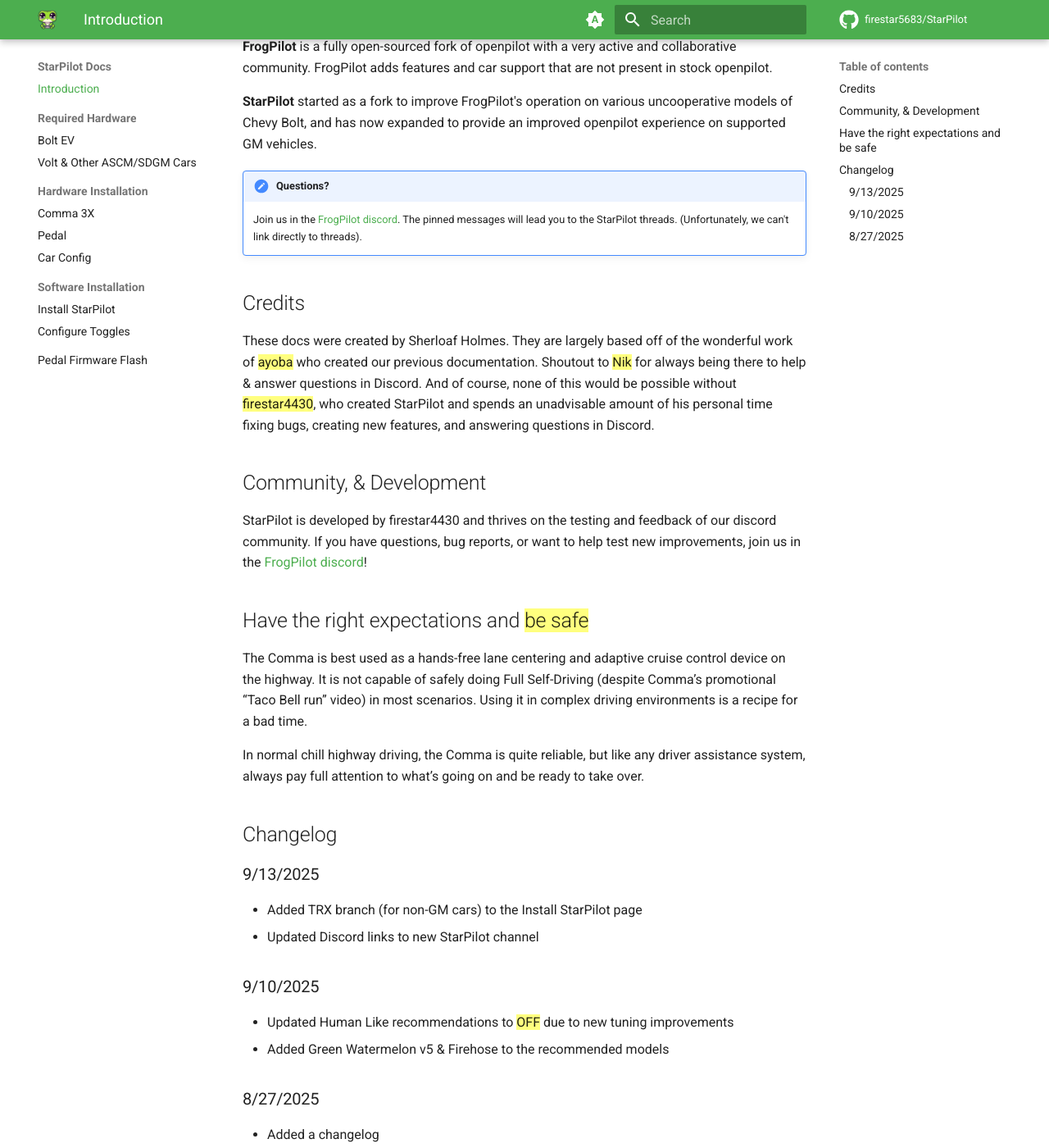
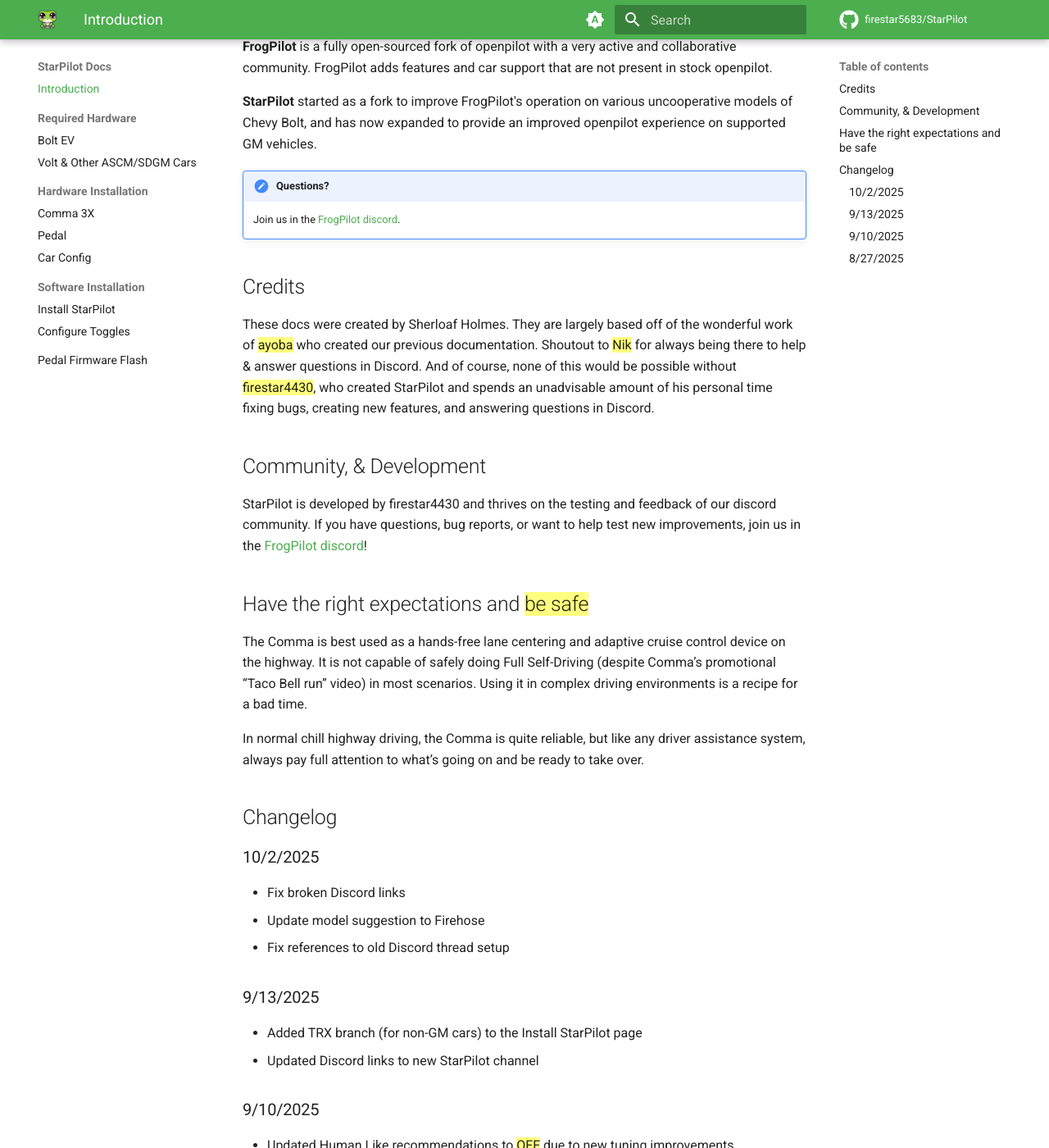
Before and after one commit to StarPilot-Docs/docs, an MkDocs documentation site: the page built from docs/index.md, in a window 1280 px wide and 1400 px high, scrolled down 321 px. Shown: the whole window at 82% size. Built offline with MkDocs 1.6.1 and Material for MkDocs 9.7.7, drawn with Linux system fonts in a browser that asks for light colours; comment, search, counter and statistics services are not loaded.

Commit message:
fix links

```diff
--- a/docs/index.md
+++ b/docs/index.md
@@ -9,14 +9,14 @@
 
 !!! note "Questions?"
 
-    Join us in the [FrogPilot discord](https://discord.gg/sN7HwDyxn8). The pinned messages will lead you to the StarPilot threads. (Unfortunately, we can't link directly to threads).
+    Join us in the [FrogPilot discord](https://discord.com/channels/1137853399715549214/1415794762312581222).
 
 ## Credits
 
 These docs were created by Sherloaf Holmes. They are largely based off of the wonderful work of ==ayoba== who created our previous documentation. Shoutout to ==Nik== for always being there to help & answer questions in Discord. And of course, none of this would be possible without ==firestar4430==, who created StarPilot and spends an unadvisable amount of his personal time fixing bugs, creating new features, and answering questions in Discord.
 
 ## Community, & Development
-StarPilot is developed by firestar4430 and thrives on the testing and feedback of our discord community. If you have questions, bug reports, or want to help test new improvements, join us in the [FrogPilot discord](https://discord.gg/sN7HwDyxn8)!
+StarPilot is developed by firestar4430 and thrives on the testing and feedback of our discord community. If you have questions, bug reports, or want to help test new improvements, join us in the [FrogPilot discord](https://discord.com/channels/1137853399715549214/1415794762312581222)!
 
 ## Have the right expectations and ==be safe==
 
@@ -25,6 +25,11 @@
 In normal chill highway driving, the Comma is quite reliable, but like any driver assistance system, always pay full attention to what’s going on and be ready to take over.
 
 ## Changelog
+
+### 10/2/2025
+* Fix broken Discord links
+* Update model suggestion to Firehose
+* Fix references to old Discord thread setup
 
 ### 9/13/2025
 * Added TRX branch (for non-GM cars) to the Install StarPilot page
--- a/mkdocs.yml
+++ b/mkdocs.yml
@@ -90,4 +90,4 @@
 extra:
     social:
       - icon: fontawesome/brands/discord
-        link: https://discord.gg/sN7HwDyxn8
+        link: https://discord.com/channels/1137853399715549214/1415794762312581222
```
Also changed, not shown: docs/software/toggles.md (+3 -3 lines).
